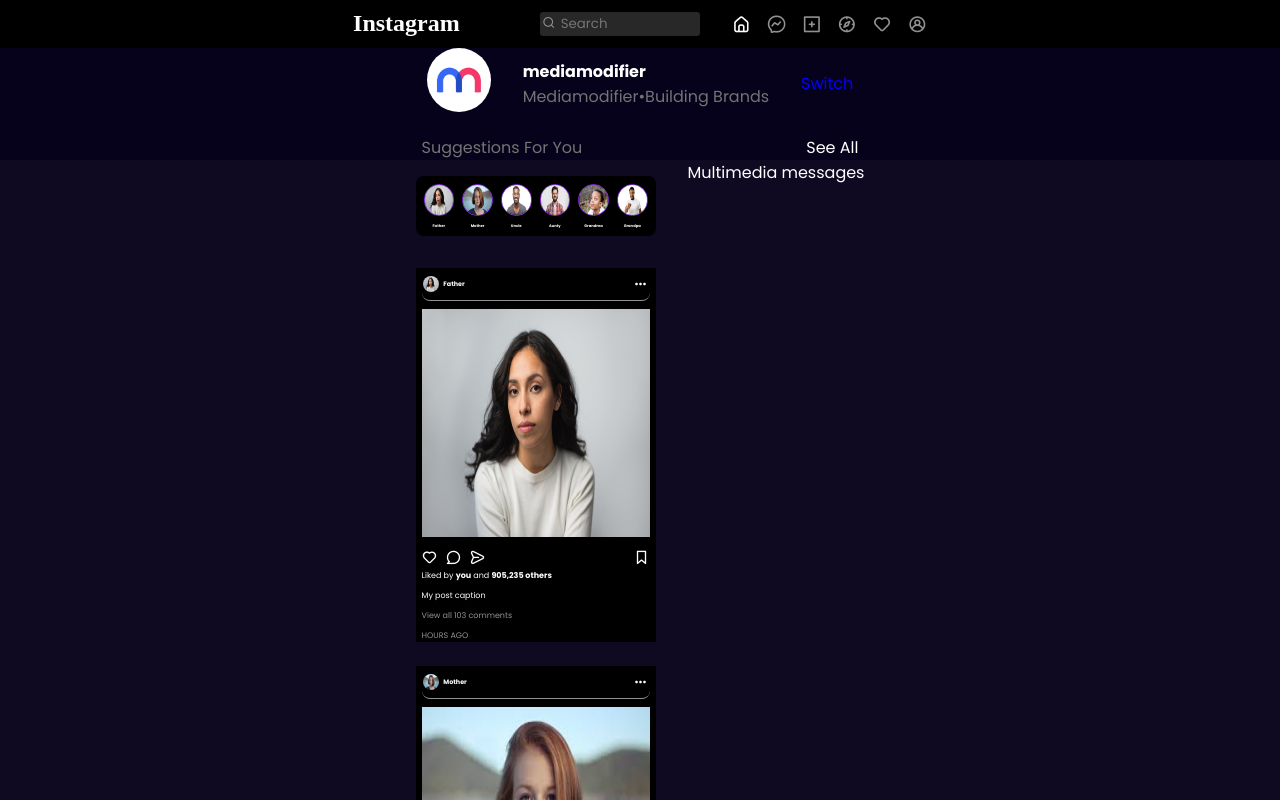
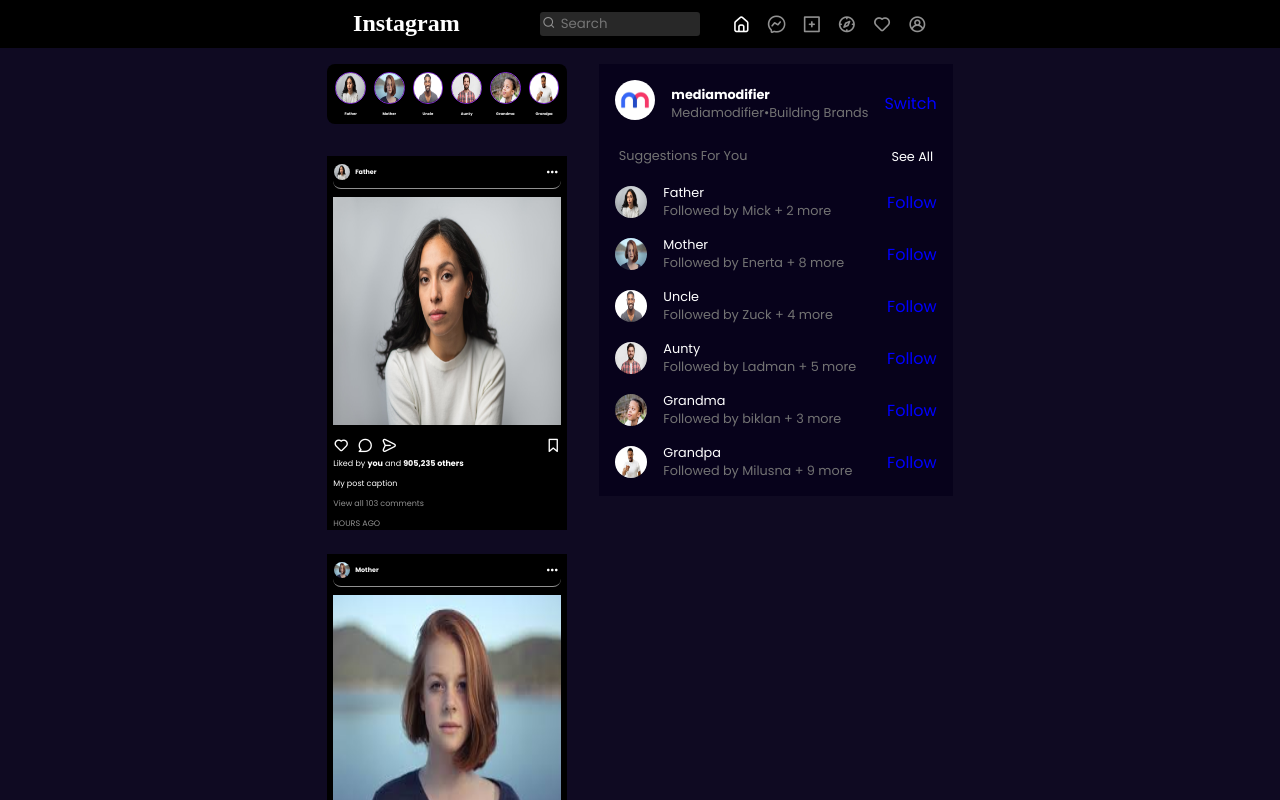
Before and after one commit to Zymoclassic/Insta-clone, a React (Vite) app in the folder instaclone/: page / in a window 1280 px wide. Shown: the top 800 px of the page. Built offline with nearby package versions, Linux system fonts and the light colour scheme; the HTML template or start-up script is replaced by a standard one; a web font is replaced by a local one.

Commit message:
Fixed the friends suggestion tab

```diff
--- a/instaclone/src/App.jsx
+++ b/instaclone/src/App.jsx
@@ -10,7 +10,6 @@
   return (
     <>
       <Navbar />
-      <Mediamodifier />
       <SMbody />
     </>
   )
--- a/instaclone/src/assets/js/file.js
+++ b/instaclone/src/assets/js/file.js
@@ -10,36 +10,42 @@
       id: "1",
       image: first,
       user: "Father",
-      caption: "My post caption"
+      caption: "My post caption",
+      followers: "Followed by Mick + 2 more"
     },
     {
       id: "2",
       image: second,
       user: "Mother",
-      caption: "My company post caption"
+      caption: "My company post caption",
+      followers: "Followed by Enerta + 8 more"
     },
     {
       id: "3",
       image: third,
       user: "Uncle",
-      caption: "My industry post caption"
+      caption: "My industry post caption",
+      followers: "Followed by Zuck + 4 more"
     },
     {
       id: "4",
       image: fourth,
       user: "Aunty",
-      caption: "My page post caption"
+      caption: "My page post caption",
+      followers: "Followed by Ladman + 5 more"
     },
     {
       id: "5",
       image: fifth,
       user: "Grandma",
-      caption: "My post caption plus"
+      caption: "My post caption plus",
+      followers: "Followed by biklan + 3 more"
     },
     {
       id: "6",
       image: sixth,
       user: "Grandpa",
-      caption: "My post caption and all"
+      caption: "My post caption and all",
+      followers: "Followed by Milusna + 9 more"
     }
   ];
--- a/instaclone/src/assets/styles/mediamodifier.css
+++ b/instaclone/src/assets/styles/mediamodifier.css
@@ -1,28 +1,30 @@
 .parent {
-    margin-top: 0;
     background-color: var(--dark-mode-bg);
     color: var(--dark-mode-text);
+    padding: 1rem;
 }
 
 .firstchild{
       display: flex;
       justify-content: center;
       align-items: center;
-      gap: 2rem;
+      gap: 1rem;
 }
 
 #mmimage{
-    width: 4rem;
-    height: 4rem;
-    border-radius: 2rem;
+    width: 2.5rem;
+    height: 2.5rem;
+    border-radius: 50%;
 
 }
 
 .paragraph{
+    font-size: 0.8rem;
     color: rgb(115, 115, 115);
 }
 
 .media{
+    font-size: 0.8rem;
     color: var(--dark-mode-text);
 }
 
@@ -35,7 +37,7 @@
 .secondchild{
     display: flex;
     justify-content: center;
-      align-items: center;
-      gap: 14rem;
-      margin-top: 1rem;
+    align-items: center;
+    gap: 9rem;
+    margin-top: 1rem;
 }
--- a/instaclone/src/assets/styles/posts.css
+++ b/instaclone/src/assets/styles/posts.css
@@ -74,3 +74,22 @@
 .fadedText {
     color: var(--dark-mode-icon);
 }
+
+.suggestions_post {
+    display: flex;
+    justify-content: space-between;
+    align-items: center;
+}
+
+.s_info {
+    display: flex;
+    gap: 1rem;
+    align-items: center;
+}
+
+.s_image {
+    width: 2rem;
+    height: 2rem;
+    border-radius: 50%;
+
+}
--- /dev/null
+++ b/instaclone/src/main.jsx
@@ -0,0 +1,11 @@
+import React from 'react';
+import ReactDOM from 'react-dom/client';
+import App from './App'; // Main App component
+import './index.css'; // Global styles (optional)
+
+// Create the root DOM node and render the App component
+ReactDOM.createRoot(document.getElementById('root')).render(
+  <React.StrictMode>
+    <App />
+  </React.StrictMode>
+);
--- a/instaclone/src/pages/Mediamodifier.jsx
+++ b/instaclone/src/pages/Mediamodifier.jsx
@@ -1,8 +1,14 @@
 import React from 'react'
 import mediamodifier from '../assets/images/mediamodifier.png';
 import '../assets/styles/mediamodifier.css';
+import { useState } from 'react';
+import { Placeholder } from '../assets/js/file';
+import Suggestions from './Suggestions';
 
 function Mediamodifier() {
+
+  const [data, setData] = useState(Placeholder);
+
   return (
     <section className='parent'>
         <div className='firstchild'>
@@ -24,7 +30,12 @@
            </div>
       </div>
 
-        <div></div>
+        <div>
+        {
+        data.map(({id, image, user, caption, followers}) =>
+        <Suggestions key={id} image={image} user={user} caption={caption} followers={followers} />)
+      }
+        </div>
         <div></div>
     </section>
   )
--- a/instaclone/src/pages/Mm.jsx
+++ /dev/null
@@ -1,11 +0,0 @@
-import React from 'react'
-
-const Mm = () => {
-  return (
-    <div>
-      <p>Multimedia messages</p>
-    </div>
-  )
-}
-
-export default Mm
--- a/instaclone/src/pages/Postdata.jsx
+++ b/instaclone/src/pages/Postdata.jsx
@@ -12,7 +12,7 @@
             <img className="postHeader_image" src={image}/>
             <h6 className='postHeader_username'>{user}</h6>
         </div>
-        <i class='bx bx-dots-horizontal-rounded'></i>
+        <i className='bx bx-dots-horizontal-rounded'></i>
       </div>
       <img className="post_image" src={image}/>
       <div className="postIcon_container">
--- a/instaclone/src/pages/SMbody.jsx
+++ b/instaclone/src/pages/SMbody.jsx
@@ -1,6 +1,6 @@
 import React from 'react';
 import Stories from './Stories';
-import Mm from './Mm';
+import Mediamodifier from './Mediamodifier'
 import '../assets/styles/smbody.css'
 import Posts from './Posts';
 
@@ -11,7 +11,7 @@
         <Stories />
         <Posts />
       </div>
-      <Mm />
+      <Mediamodifier />
     </div>
   )
 }
--- /dev/null
+++ b/instaclone/src/pages/Suggestions.jsx
@@ -0,0 +1,23 @@
+import React from 'react';
+import '../assets/styles/posts.css';
+
+const Suggestions = ({id, image, user, caption, followers}) => {
+  return (
+    <section>
+
+      <div className="suggestions_post">
+        <div className='s_info'>
+        <img className="s_image" src={image}/>
+        <div className='suggestions_info'>
+          <p className='media'>{user}</p>
+          <p className='paragraph'>{followers}</p>
+        </div>
+        </div>
+        <a className='borderlessbutton'>Follow</a>
+      </div>
+
+    </section>
+  )
+}
+
+export default Suggestions
```
